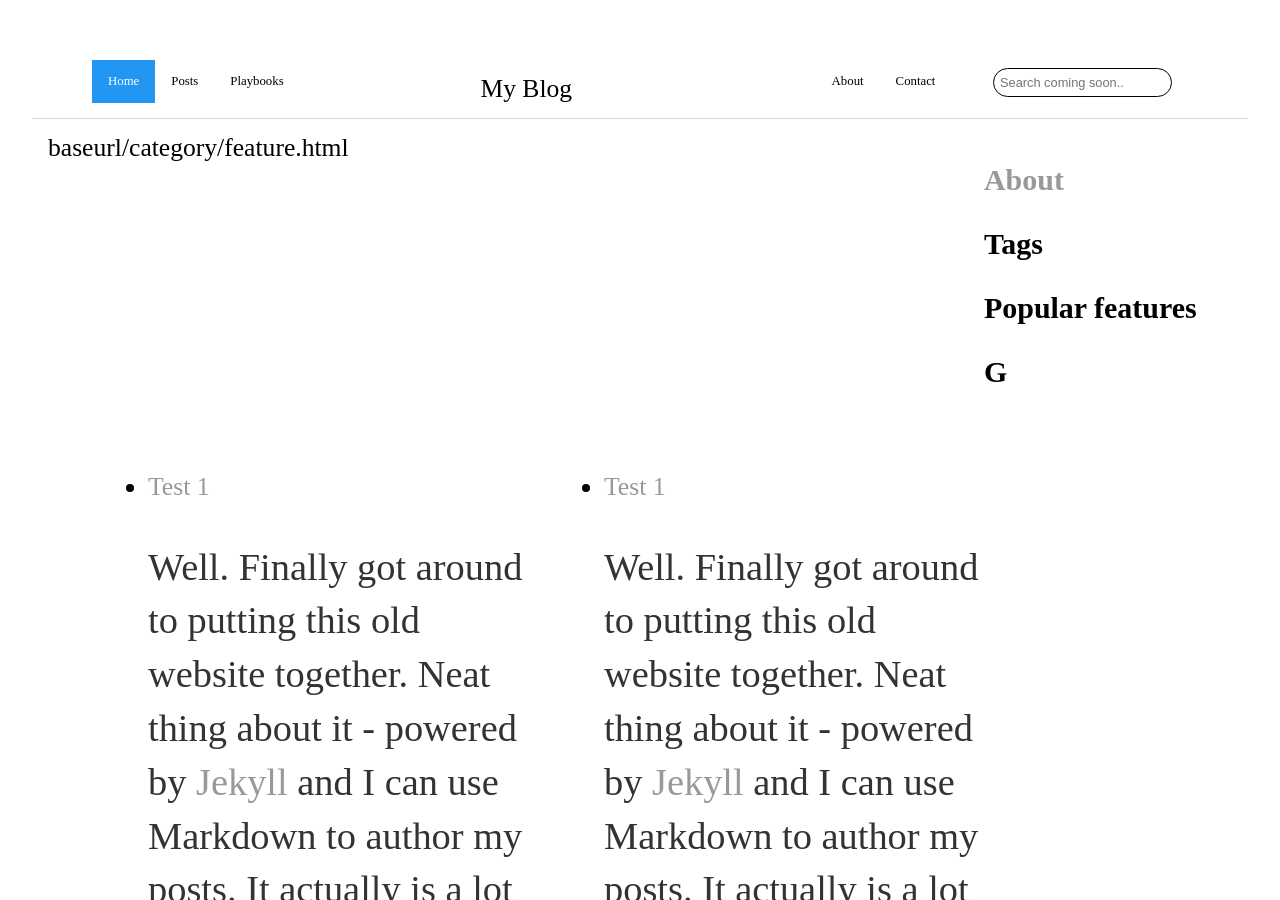
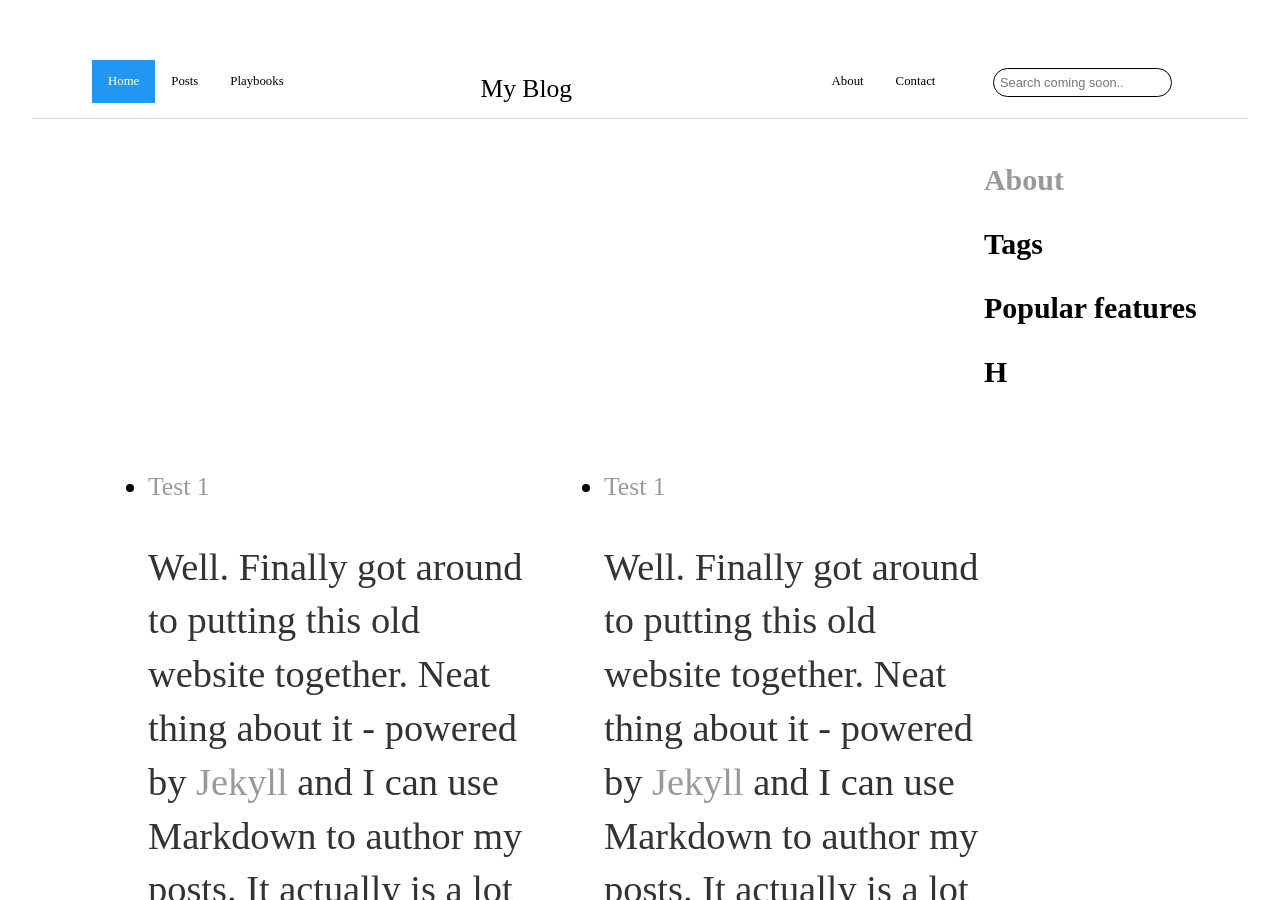
Before and after one commit to billparry99/billparry99.github.io, a Jekyll site: the page built from index.html, in a window 1280 px wide and 900 px high. Built offline with Jekyll 4.4.1, drawn with Linux system fonts in a browser that asks for light colours.

Commit message:
Update def2.html

```diff
--- a/_layouts/def2.html
+++ b/_layouts/def2.html
@@ -33,7 +33,7 @@
 
 			<div class="mainrow">
 			 	<div class="mainmain">
-					baseurl/category/feature.html
+					{{ baseurl/category/feature.html }}
 				</div>
 
 				<div class="mainside">
@@ -41,7 +41,7 @@
 						<h3><a href="/about">About</a></h3>
 						<h3>Tags</h3>
 						<h3>Popular features</h3>
-						<h3>G</h3>
+						<h3>H</h3>
 				</div>
 			</div>
 
```
